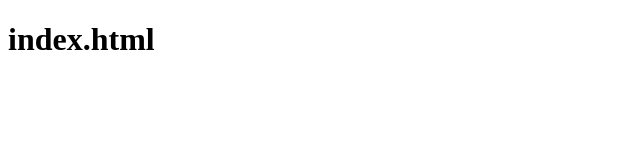
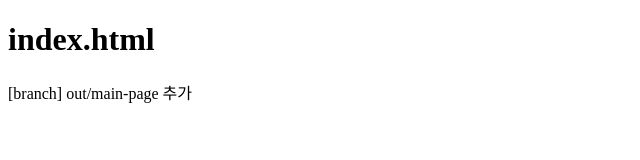
Before and after one commit to firstyouneedpython/one, a plain HTML site: page index.html in a window 1280 px wide. Shown: the whole page, without its empty margins (0-640 px from the left). Drawn offline with Linux system fonts and the light colour scheme.

Commit message:
index.html : div 태그 추가

```diff
--- a/index.html
+++ b/index.html
@@ -9,6 +9,7 @@
 
 <body>
   <h1>index.html</h1>
+  <div>[branch] out/main-page 추가</div>
 </body>
 
 </html>
```
